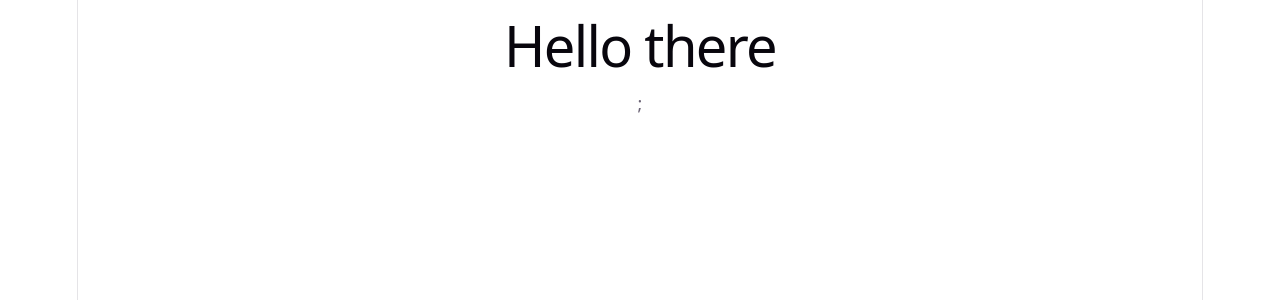
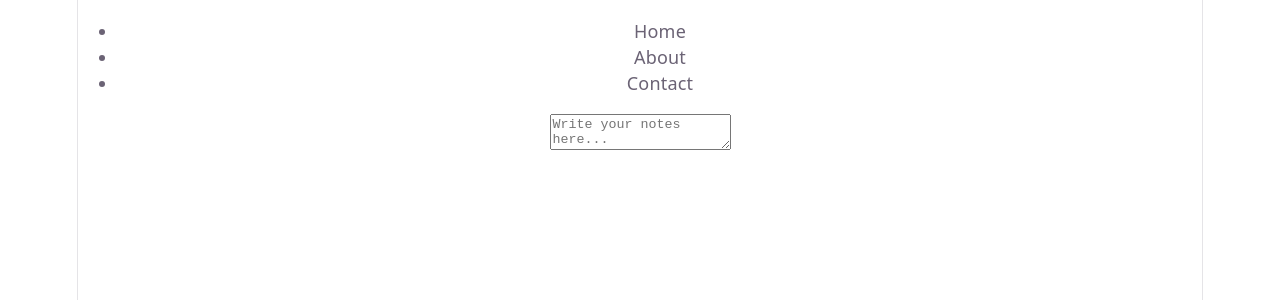
Before and after one commit to alessandrofugazza/my-react-ts-web-application, a React (Vite) app: page / in a window 1280 px wide. Shown: the top 300 px of the page. Built offline with nearby package versions, Linux system fonts and the light colour scheme.

Commit message:
shouldnt code when drunk

```diff
--- a/src/App.tsx
+++ b/src/App.tsx
@@ -1,9 +1,12 @@
 import './App.css'
+import Nav from './components/Nav'
+import Notepad from './notepad/Notepad'
 
 function App() {
   return (
     <>
-      <h1 className="title">Hello there</h1>;
+      <Nav />
+      <Notepad />
     </>
   )
 }
--- /dev/null
+++ b/src/components/Nav.tsx
@@ -0,0 +1,13 @@
+function Nav() {
+  return (
+    <nav className="main-nav">
+      <ul>
+        <li>Home</li>
+        <li>About</li>
+        <li>Contact</li>
+      </ul>
+    </nav>
+  )
+}
+
+export default Nav
--- /dev/null
+++ b/src/notepad/Notepad.tsx
@@ -0,0 +1,9 @@
+function Notepad() {
+  return (
+    <div className="notepad">
+      <textarea placeholder="Write your notes here..."></textarea>
+    </div>
+  )
+}
+
+export default Notepad
```
